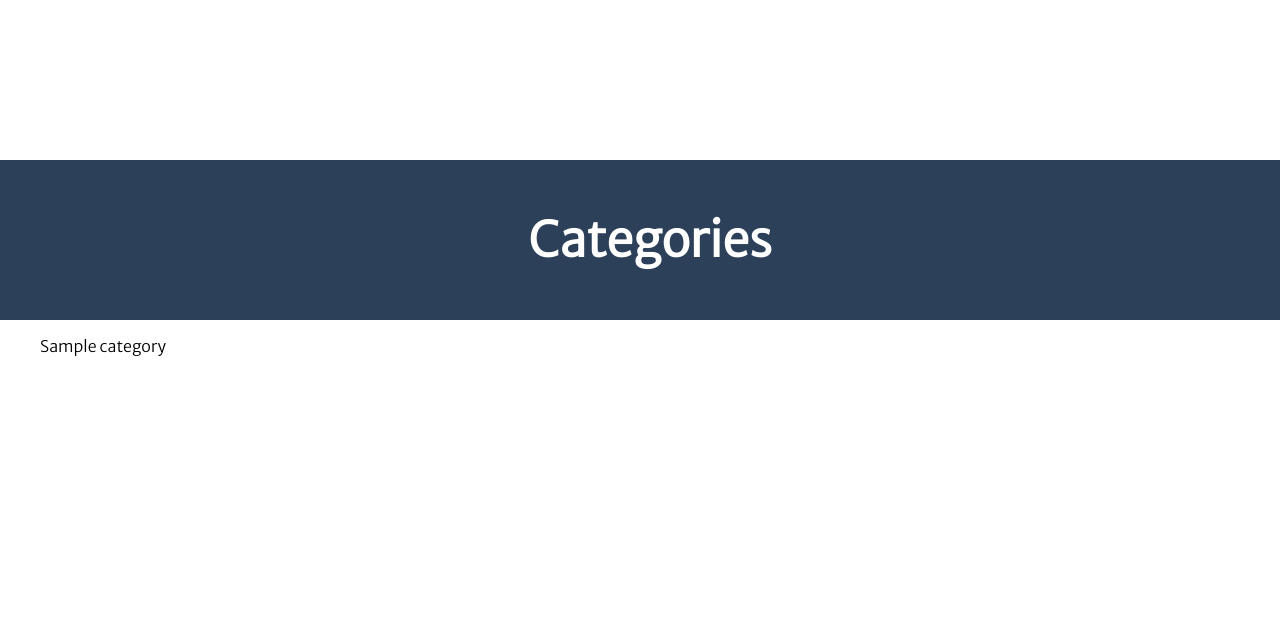
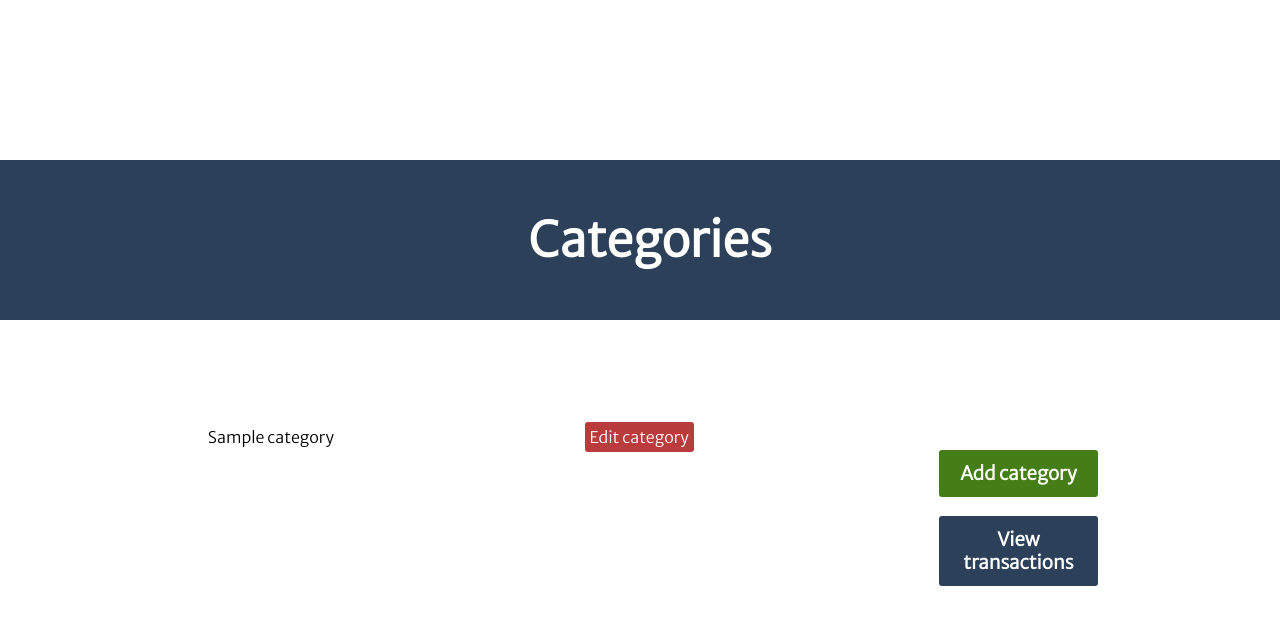
Before and after one commit to AvianLearning/python-flask-spending-tracker, a Flask app: page /categories in a window 1280 px wide. Shown: the top 625 px of the page. Run offline with Flask 2, Linux system fonts and the light colour scheme; a database or web service that is not in the repository returns one stand-in record (values such as "Sample title"); some libraries are stand-ins or nearby versions; some web fonts are replaced.

Commit message:
Applying styles to category landing page

```diff
--- /dev/null
+++ b/static/css/buttons.css
@@ -0,0 +1,66 @@
+.small-edit-button {
+    color: fff;
+    background-color: #ba3b3b;
+    width: 23%;
+    margin: 5px;
+    padding: 5px;
+    border-radius: 3px;
+    transition-duration: 0.4s;
+}
+
+.small-edit-button:hover {
+    background-color: #942f2f;
+}
+
+.small-edit-button:visited {
+    text-decoration: none;
+}
+
+.green-button a {
+    display: block;
+    color: white;
+    padding: 12px;
+    border: none;
+    background-color: #457d17;
+    -webkit-border-radius: 3px;
+    border-radius: 3px;
+    text-align: center;
+    transition-duration: 0.4s;
+}
+
+.green-button a:hover {
+    background-color: #3e7014;
+}
+
+button {
+    display: block;
+    padding: 12px;
+    border:0 none;
+    background-color: #457d17;
+    -webkit-border-radius: 3px;
+    border-radius: 3px;
+    transition-duration: 0.4s;
+    color: #fff;
+
+}
+
+button:hover {
+    background-color: #3e7014;
+}
+
+
+
+.blue-button a {
+    display: block;
+    color: white;
+    padding: 12px;
+    border: none;
+    background-color: #2d4059;
+    border-radius: 3px;
+    text-align: center;
+    transition-duration: 0.4s;
+}
+
+.blue-button a:hover {
+    background-color: #243347;
+}
--- a/static/css/main.css
+++ b/static/css/main.css
@@ -65,21 +65,6 @@ tbody tr:nth-child(even) {
     background-color: #cecece;
   }
 
-.small-edit-button {
-    color: fff;
-    background-color: #ba3b3b;
-    width: 23%;
-}
-
-.small-edit-button:hover {
-    background-color: #942f2f;
-}
-
-.small-edit-button:visited {
-    text-decoration: none;
-}
-
-
 aside > nav {
     margin-top: 30%;
     margin-right: 8%;
@@ -89,33 +74,6 @@ aside > nav {
 
 aside > nav > ul {
     margin: 5%;
-}
-.green-button a {
-    display: block;
-    color: white;
-    padding: 12px;
-    border: none;
-    background-color: #457d17;
-    border-radius: 3px;
-    text-align: center;
-}
-
-.green-button a:hover {
-    background-color: #3e7014;
-}
-
-.blue-button a {
-    display: block;
-    color: white;
-    padding: 12px;
-    border: none;
-    background-color: #2d4059;
-    border-radius: 3px;
-    text-align: center;
-}
-
-.blue-button a:hover {
-    background-color: #243347;
 }
 
 a:link {
@@ -139,7 +97,7 @@ a:visited {
     margin-bottom: 20%;
 }
 
-input, select, textarea {
+input, select, textarea, button {
     font-family: inherit;
     font-size: 100%;
     box-sizing: border-box;
--- a/templates/add-transaction.html
+++ b/templates/add-transaction.html
@@ -31,11 +31,6 @@
         </select>
         </div>
         <button type="submit">Add transaction</button>
-        <!-- <ul>
-            <button type="submit">
-            <li class="green-button"><h3><a href="/add-transaction">Add transaction</a></h3></li>
-            </button>
-        </ul> -->
 
 </form>
 
--- a/templates/base.html
+++ b/templates/base.html
@@ -9,6 +9,7 @@
     <link href="https://fonts.googleapis.com/css2?family=Merriweather+Sans:wght@300&display=swap" rel="stylesheet">
     <link rel="stylesheet" href="{{ url_for('static', filename='css/main.css') }}">
     <link rel="stylesheet" href="{{ url_for('static', filename='css/header.css') }}">
+    <link rel="stylesheet" href="{{ url_for('static', filename='css/buttons.css') }}">
     <title>Cash Flow: track your spending</title>
 </head>
 
--- a/templates/categories/index.html
+++ b/templates/categories/index.html
@@ -4,20 +4,31 @@
 <header>
     <h2>Categories</h2>
 </header>
-{% for tag in tags %}
+
     <article class="category-list">
-        <ul>
-            <li>{{ tag.category }}</li>
-            <li><a href="/categories/{{ tag.id }}/edit">Edit category</a></li>
-        </ul>
+        <table>
+            <tbody>
+                {% for tag in tags %}
+                <tr>
+                    <td>
+                        {{ tag.category }}
+                    </td>
+                    <td>
+                        <a class="small-edit-button" href="/categories/{{ tag.id }}/edit">Edit category</a>
+                    </td>
+                </tr>
+                {% endfor %}
+            </tbody>
+        </table>
+
 </article>
 
-{% endfor %}
+
     <aside>
         <nav>
             <ul>
-                <li><a href="/categories/add">Add category</a></li>
-                <li><a href="/">View transactions</a></li>
+                <li class="green-button"><h3><a href="/categories/add">Add category</a></h3></li>
+                <li class="blue-button"><h3><a href="/">View transactions</a></h3></li>
             </ul>
         </nav>
     </aside>
--- a/templates/companies/index.html
+++ b/templates/companies/index.html
@@ -13,8 +13,8 @@
                     <td>
                         {{ company.name }}
                     </td>
-                    <td class="small-edit-button">
-                        <a href="/companies/{{ company.id }}/edit">Edit company</a>
+                    <td>
+                        <a class="small-edit-button" href="/companies/{{ company.id }}/edit">Edit company</a>
                     </td>
                 </tr>
                 {% endfor %}
```
